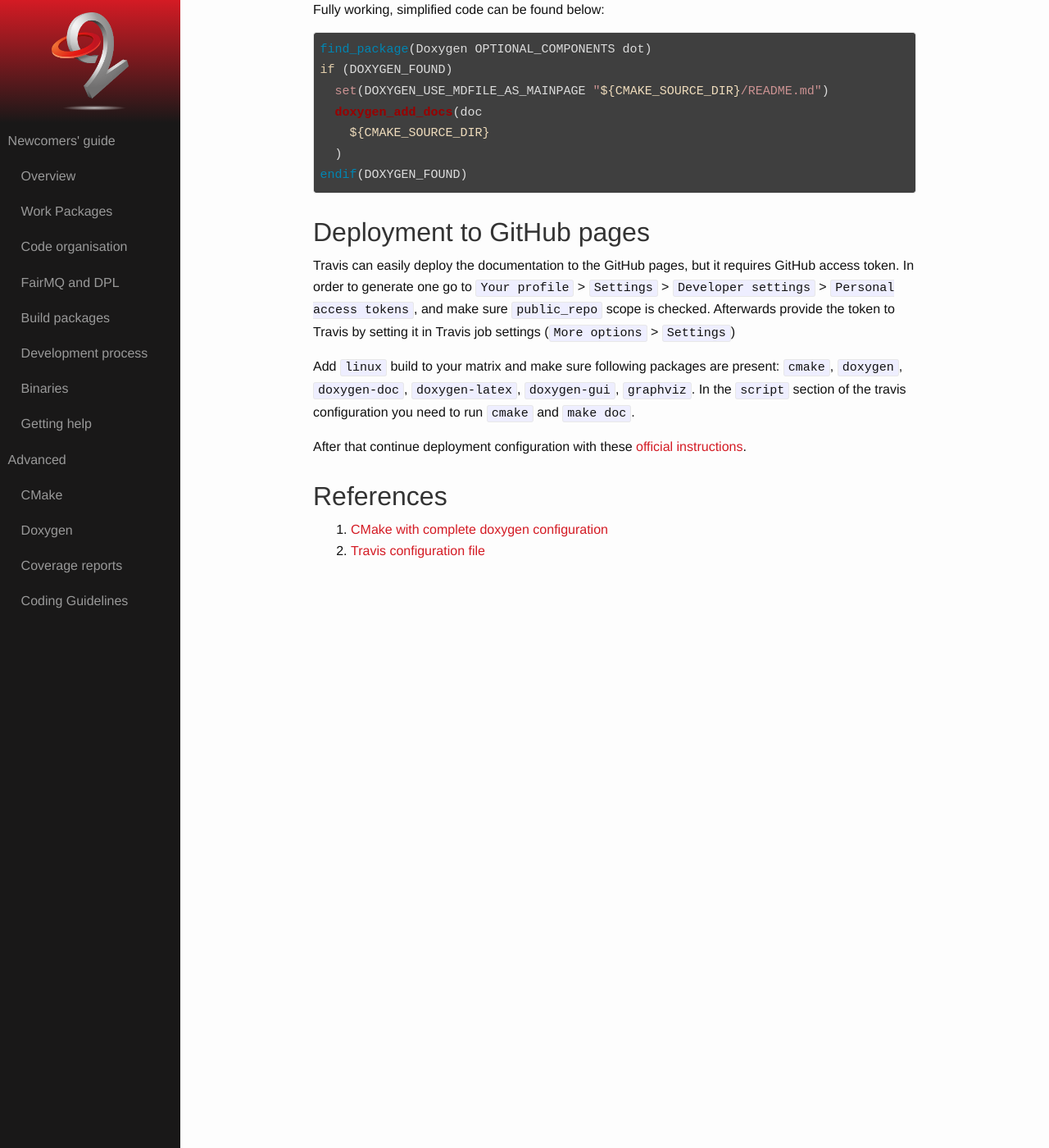
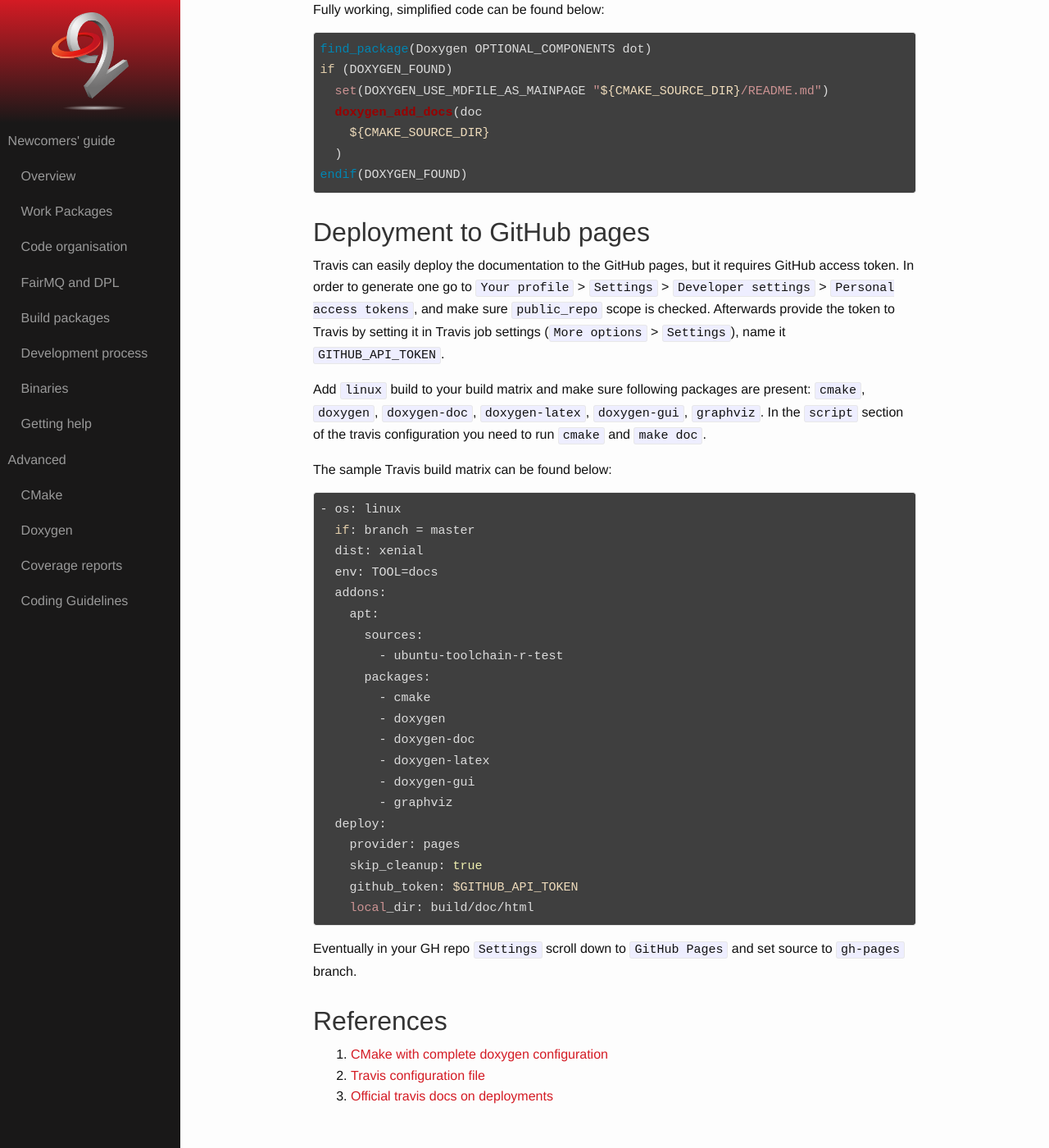
Before and after one commit to AliceO2Group/AliceO2Group.github.io, a Jekyll site: the page built from advanced/doxygen.markdown, in a window 1280 px wide and 1400 px high, scrolled down 439 px. Shown: the whole window at 82% size. Built offline with Jekyll 4.4.1, drawn with Linux system fonts in a browser that asks for light colours.

Commit message:
Add sample Travis code to deploy doxygen to GH pages (#27)

````diff
--- a/advanced/doxygen.markdown
+++ b/advanced/doxygen.markdown
@@ -29,13 +29,38 @@ endif(DOXYGEN_FOUND)
 
 Deployment to GitHub pages
 ==========================
-Travis can easily deploy the documentation to the GitHub pages, but it requires GitHub access token. In order to generate one go to `Your profile` > `Settings` > `Developer settings` > `Personal access tokens`, and make sure `public_repo` scope is checked. Afterwards provide the token to Travis by setting it in Travis job settings (`More options` > `Settings`)
+Travis can easily deploy the documentation to the GitHub pages, but it requires GitHub access token. In order to generate one go to `Your profile` > `Settings` > `Developer settings` > `Personal access tokens`, and make sure `public_repo` scope is checked. Afterwards provide the token to Travis by setting it in Travis job settings (`More options` > `Settings`), name it `GITHUB_API_TOKEN`.
 
-Add `linux` build to your matrix and make sure following packages are present: `cmake`, `doxygen`, `doxygen-doc`, `doxygen-latex`, `doxygen-gui`, `graphviz`. In the `script` section of the travis configuration you need to run `cmake` and `make doc`.
+Add `linux` build to your build matrix and make sure following packages are present: `cmake`, `doxygen`, `doxygen-doc`, `doxygen-latex`, `doxygen-gui`, `graphviz`. In the `script` section of the travis configuration you need to run `cmake` and `make doc`.
 
-After that continue deployment configuration with these [official instructions](https://docs.travis-ci.com/user/deployment/pages/).
+The sample Travis build matrix can be found below:
+```
+- os: linux
+  if: branch = master
+  dist: xenial
+  env: TOOL=docs
+  addons:
+    apt:
+      sources:
+        - ubuntu-toolchain-r-test
+      packages:
+        - cmake
+        - doxygen
+        - doxygen-doc
+        - doxygen-latex
+        - doxygen-gui
+        - graphviz
+  deploy:
+    provider: pages
+    skip_cleanup: true
+    github_token: $GITHUB_API_TOKEN
+    local_dir: build/doc/html
+```
+
+Eventually in your GH repo `Settings` scroll down to `GitHub Pages` and set source to `gh-pages` branch.
 
 References
 ==========
 1. [CMake with complete doxygen configuration](https://github.com/AliceO2Group/Monitoring/blob/dev/doc/CMakeLists.txt)
 2. [Travis configuration file](https://github.com/AliceO2Group/Monitoring/blob/dev/.travis.yml)
+3. [Official travis docs on deployments](https://docs.travis-ci.com/user/deployment/pages/)
````
